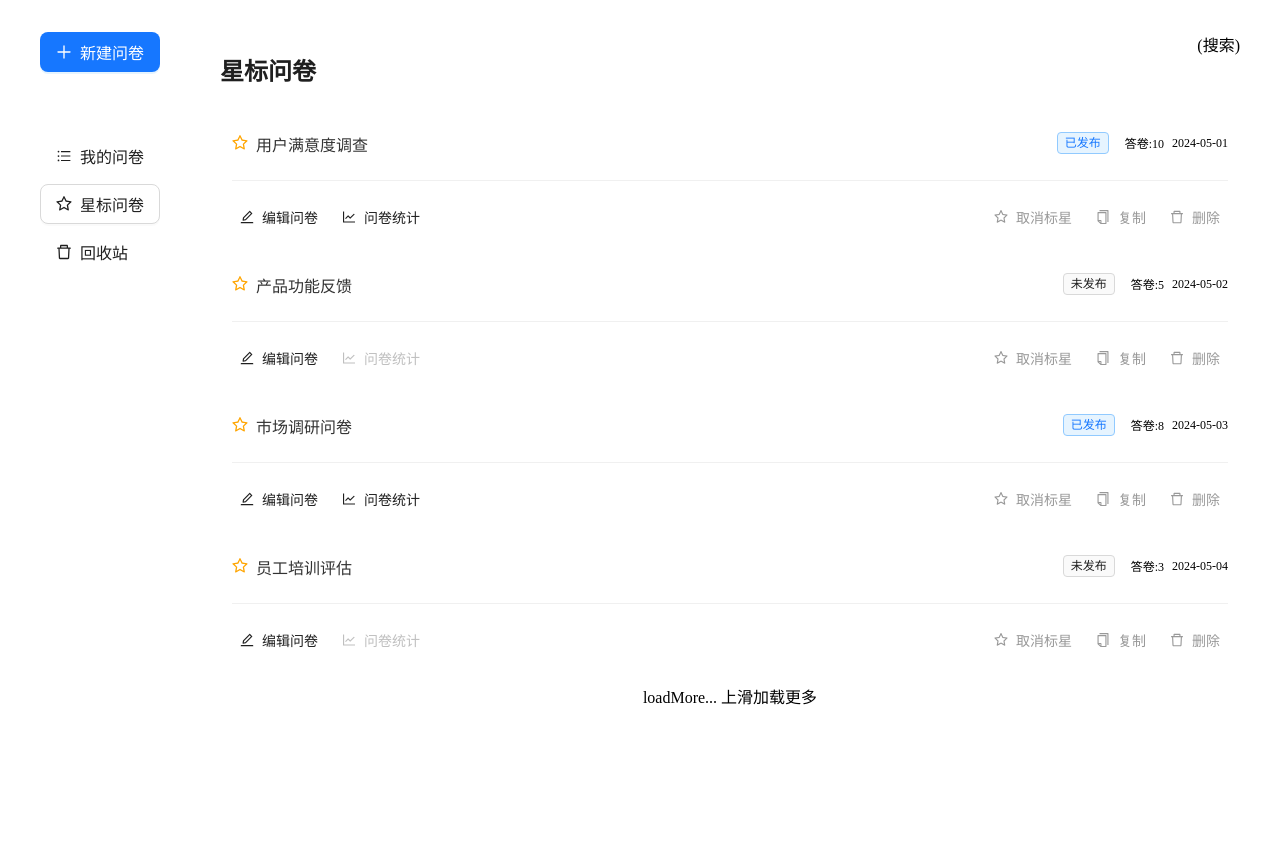
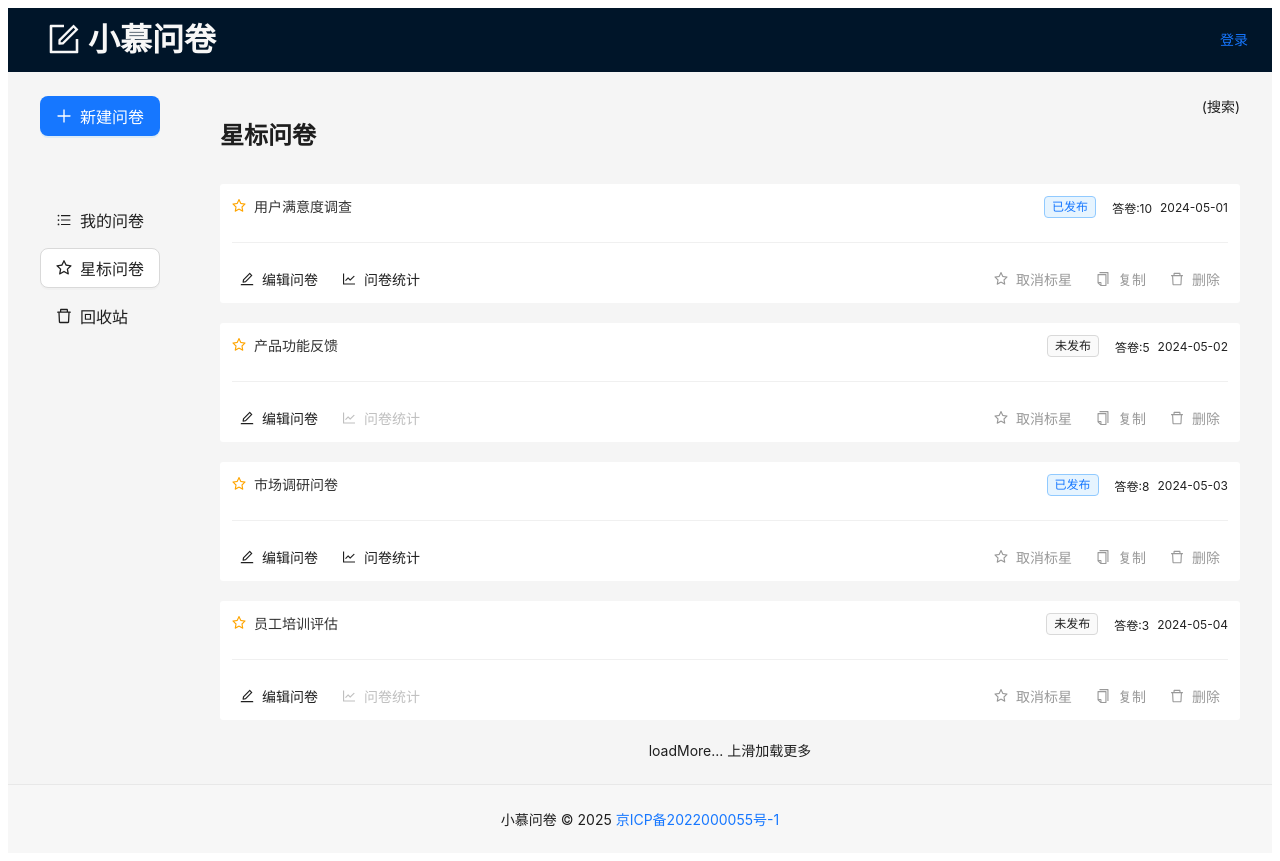
Before and after one commit to guolola/questionnaire-star---react, a React (Vite) app: page /manage/star in a window 1280 px wide. Before the commit the page ends 800 px from the top, so only its background shows below. Built offline with nearby package versions, Linux system fonts and the light colour scheme.

Commit message:
修改header样式

```diff
--- a/src/components/Logo.tsx
+++ b/src/components/Logo.tsx
@@ -10,10 +10,10 @@ const Logo = () => {
     <div className={styles.container}>
       <Link to="/">
         <Space>
-          <Title>
+          <Title style={{ margin: 0 }}>
             <FormOutlined />
           </Title>
-          <Title>小慕问卷</Title>
+          <Title style={{ margin: 0 }}>小慕问卷</Title>
         </Space>
       </Link>
     </div>
--- a/src/components/styles/Logo.module.scss
+++ b/src/components/styles/Logo.module.scss
@@ -1,8 +1,7 @@
 .container {
   width: 200px;
-  margin: 12px 0;
+  text-align: center;
   line-height: 1;
-  text-align: center;
 
   h1 {
     font-size: 32px;
--- a/src/layouts/styles/MainLayout.module.scss
+++ b/src/layouts/styles/MainLayout.module.scss
@@ -1,4 +1,7 @@
 .header {
+  display: flex;
+  align-items: center;
+  justify-content: space-between;
   padding: 0 24px;
 
   .left {
--- a/src/pages/manage/Trash.tsx
+++ b/src/pages/manage/Trash.tsx
@@ -2,7 +2,6 @@ import React, { useState } from 'react';
 import { Empty, Typography, Table, Tag, Space, Button, Modal, message } from 'antd';
 import styles from './styles/common.module.scss';
 import { ExclamationCircleOutlined } from '@ant-design/icons';
-
 
 const { Title } = Typography;
 const { confirm } = Modal;
@@ -55,7 +54,7 @@ const Star = () => {
   // 记录选中的id
   const [selectedIds, setSelectedIds] = useState<string[]>([]);
 
-  function del(){
+  function del() {
     confirm({
       title: '确定要删除吗该问卷吗？',
       icon: <ExclamationCircleOutlined />,
--- a/src/router/index.tsx
+++ b/src/router/index.tsx
@@ -41,8 +41,6 @@ const router = createBrowserRouter([
         path: '/register',
         element: <Register />,
       },
-    ],
-  },
       // 管理模块路由组 - 使用ManageLayout布局
       {
         path: '/manage',
@@ -77,6 +75,9 @@ const router = createBrowserRouter([
           },
         ],
       },
+    ],
+  },
+
   // 404页面路由 - 匹配所有未定义的路径
   {
     path: '*',
```
Lines whose indentation alone changed are shown as unchanged.
